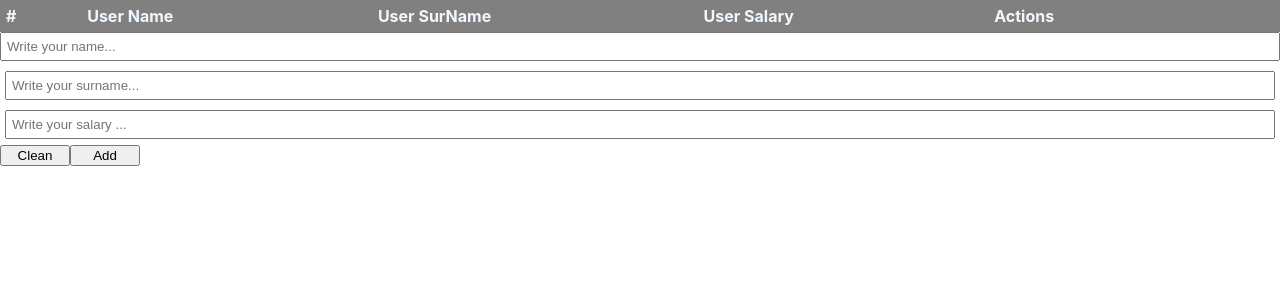
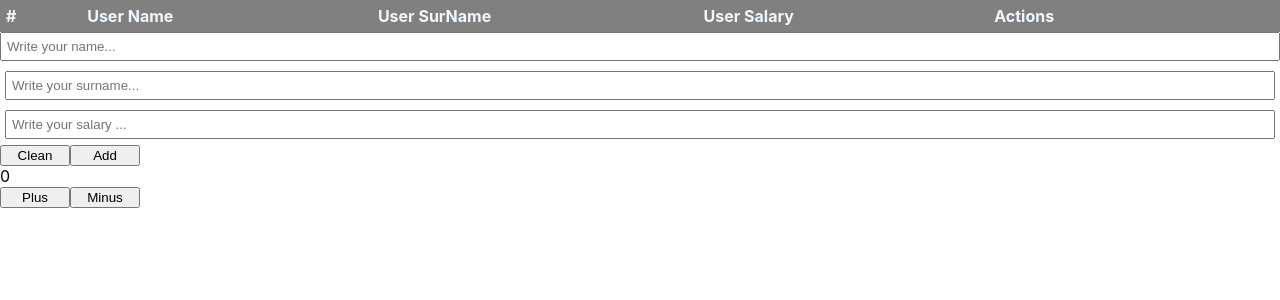
Before and after one commit to VladimirRM/Crudtable, a React (Create React App) app: page / in a window 1280 px wide. Shown: the top 300 px of the page. Built offline with nearby package versions, Linux system fonts and the light colour scheme; the HTML template or start-up script is replaced by a standard one.

Commit message:
add count

```diff
--- a/src/App.js
+++ b/src/App.js
@@ -9,6 +9,8 @@ import './App.css'
 
   }
 const App = () => {
+  const [userData,setUserData]=useState(initialValues)
+  const [count,setCount]=useState(0)
 
   return (
     <div>
@@ -40,6 +42,9 @@ const App = () => {
               <button type='submit'>Add</button>
             </div>
           </form>
+          <div>{count}</div>
+              <button onClick={()=>setCount(count -1)}type='button'>Plus</button>
+              <button onClick={()=>setCount(count +1)} type='button'>Minus</button>
         </div>
       </div>
     </div>
```
